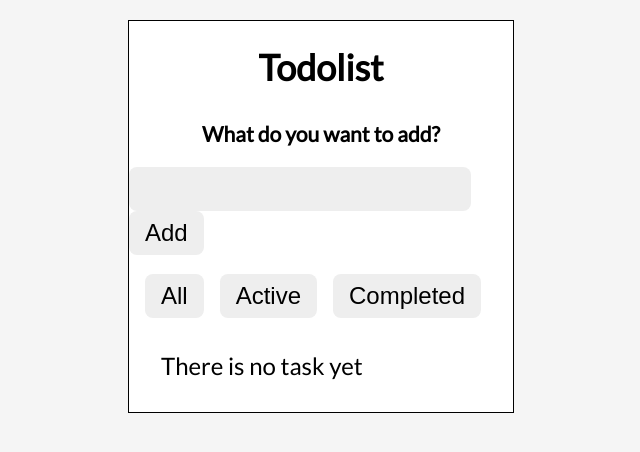
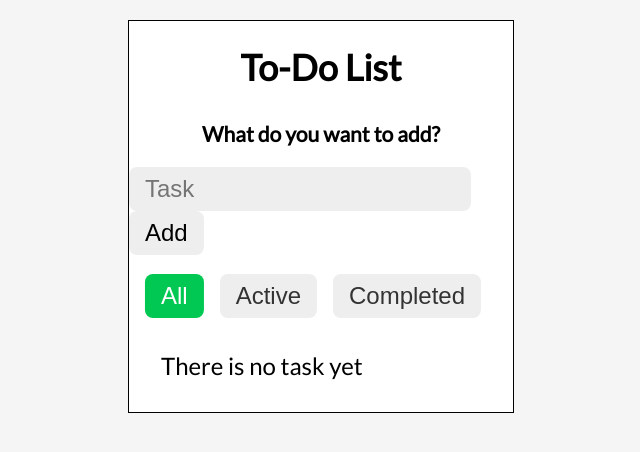
Before and after one commit to Made1ra/my-todolist-app, a React (Vite) app: page / in a window 1280 px wide. Shown: the top 452 px of the page, without its empty margins (319-959 px from the left). Built offline with nearby package versions, Linux system fonts and the light colour scheme.

Commit message:
Extract components

```diff
--- a/src/components/Button.tsx
+++ b/src/components/Button.tsx
@@ -7,6 +7,7 @@ const StyledButton = styled.button`
     border: none;
     background-color: #eee;
     margin-right: 1rem;
+    cursor: pointer;
 
     &.active-filter {
         background-color: #00c853;
@@ -22,7 +23,6 @@ const StyledButton = styled.button`
     }
 
     &:hover {
-        cursor: pointer;
         opacity: 0.9;
     }
 
@@ -37,9 +37,14 @@ type ButtonProps = {
     onClick: () => void;
 };
 
-function Button({ children }: ButtonProps) {
+function Button({ children, className, onClick }: ButtonProps) {
     return (
-        <StyledButton>{children}</StyledButton>
+        <StyledButton
+            className={className}
+            onClick={onClick}
+        >
+            {children}
+        </StyledButton>
     );
 }
 
--- /dev/null
+++ b/src/components/CheckboxInput.tsx
@@ -0,0 +1,27 @@
+import { styled } from 'styled-components';
+
+const StyledCheckboxInput = styled.input`
+    margin-right: 1rem;
+
+    &:hover {
+        cursor: pointer;
+    }
+`;
+
+type CheckboxInputProps = {
+    type: string;
+    defaultChecked: boolean;
+    onClick: () => void;
+};
+
+function CheckboxInput({ type, defaultChecked, onClick }: CheckboxInputProps) {
+    return (
+        <StyledCheckboxInput
+            type={type}
+            defaultChecked={defaultChecked}
+            onClick={onClick}
+        />
+    );
+}
+
+export default CheckboxInput;
--- /dev/null
+++ b/src/components/Text.tsx
@@ -0,0 +1,24 @@
+import { styled } from 'styled-components';
+
+const StyledText = styled.span`
+    margin: 1.5rem 0.5rem 1.5rem 0;
+    font-size: 1.5rem;
+
+    &.completed {
+        text-decoration: line-through;
+        color: grey;
+    }
+`;
+
+type TextProps = {
+    children?: React.ReactNode;
+    className?: string;
+};
+
+function Text({ children, className }: TextProps) {
+    return (
+        <StyledText className={className}>{children}</StyledText>
+    );
+}
+
+export default Text;
--- a/src/components/TextInput.tsx
+++ b/src/components/TextInput.tsx
@@ -21,7 +21,6 @@ const StyledTextInput = styled.input`
 
 type TextInputProps = {
     type: string;
-    children?: React.ReactNode;
     className?: string
     placeholder?: string;
     defaultValue?: string;
@@ -30,9 +29,17 @@ type TextInputProps = {
     onKeyDown: (event: React.KeyboardEvent<HTMLInputElement>) => false | void;
 };
 
-function TextInput({ children }: TextInputProps) {
+function TextInput({ type, className, placeholder, defaultValue, value, onChange, onKeyDown }: TextInputProps) {
     return (
-        <StyledTextInput>{children}</StyledTextInput>
+        <StyledTextInput
+            type={type}
+            className={className}
+            placeholder={placeholder}
+            defaultValue={defaultValue}
+            value={value}
+            onChange={onChange}
+            onKeyDown={onKeyDown}
+        />
     );
 }
 
--- a/src/components/Todolist.tsx
+++ b/src/components/Todolist.tsx
@@ -1,6 +1,5 @@
 import { useState, ChangeEvent } from 'react';
 import { nanoid } from 'nanoid';
-import styled from 'styled-components';
 import { addTask, editTask, toggleTask, removeTask, selectTasks } from '../store';
 import { useSelector, useDispatch } from 'react-redux';
 import Container from './Container';
@@ -12,40 +11,8 @@ import List from './List';
 import ListItem from './ListItem';
 import Filters from './Filters';
 import Message from './Message';
-
-const SubmitButton = styled.button`
-    background-color: #00c853;
-    color: #fff;
-    cursor: pointer;
-
-    font-size: 1.5rem;
-    padding: 0.5rem 1rem;
-    border-radius: 0.5rem;
-    border: none;
-
-    &.edit-submit {
-        margin-right: 1rem;
-    }
-`;
-
-const CheckboxInput = styled.input`
-    margin-right: 1rem;
-
-    &:hover {
-        cursor: pointer;
-    }
-`;
-
-const StyledSpan = styled.span`
-    margin: 1.5rem 0.5rem 1.5rem 0;
-
-    font-size: 1.5rem;
-
-    &.completed {
-        text-decoration: line-through;
-        color: grey;
-    }
-`;
+import CheckboxInput from './CheckboxInput';
+import Text from './Text';
 
 type Filter = 'All' | 'Active' | 'Completed';
 
@@ -106,7 +73,7 @@ function Todolist() {
     return (
         <Container>
             <div>
-                <Header>Todolist</Header>
+                <Header>To-Do List</Header>
                 <Heading>What do you want to add?</Heading>
                 <TextInput
                     type="text"
@@ -114,8 +81,7 @@ function Todolist() {
                     onChange={(event: ChangeEvent<HTMLInputElement>) => handleChange(event)}
                     value={value}
                     onKeyDown={(event) => event.key === 'Enter' && add()}
-                >
-                </TextInput>
+                />
                 <Button onClick={() => add()}>Add</Button>
                 <Filters>
                     <Button
@@ -145,15 +111,14 @@ function Todolist() {
                                     type="checkbox"
                                     defaultChecked={task.isCompleted}
                                     onClick={() => editCheckbox(task.id, task.isCompleted)}
-                                >
-                                </CheckboxInput>
+                                />
                                 {
                                     (editedTaskId !== task.id) && (
-                                        <StyledSpan
+                                        <Text
                                             className={task.isCompleted ? 'completed' : ''}
                                         >
                                             {task.value}
-                                        </StyledSpan>
+                                        </Text>
                                     )}
                                 {editedTaskId === task.id && (
                                     <>
@@ -164,12 +129,12 @@ function Todolist() {
                                             onChange={(event) => setEditedValue(event.target.value)}
                                             onKeyDown={(event) => event.key === 'Enter' && editValue(task.id)}
                                         />
-                                        <SubmitButton
-                                            className={'edit-submit'}
+                                        <Button
+                                            className={'active-filter'}
                                             onClick={() => editValue(task.id)}
                                         >
                                             Submit
-                                        </SubmitButton>
+                                        </Button>
                                     </>
                                 )}
                                 {editedTaskId !== task.id && (
```
